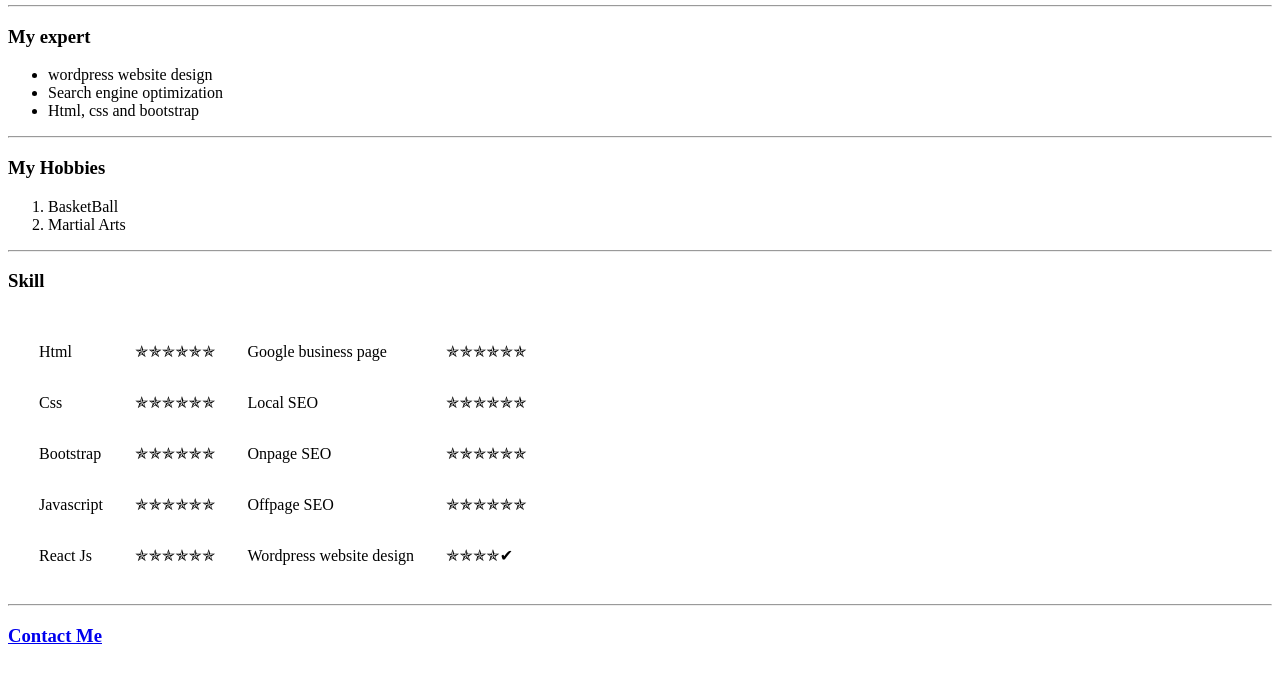
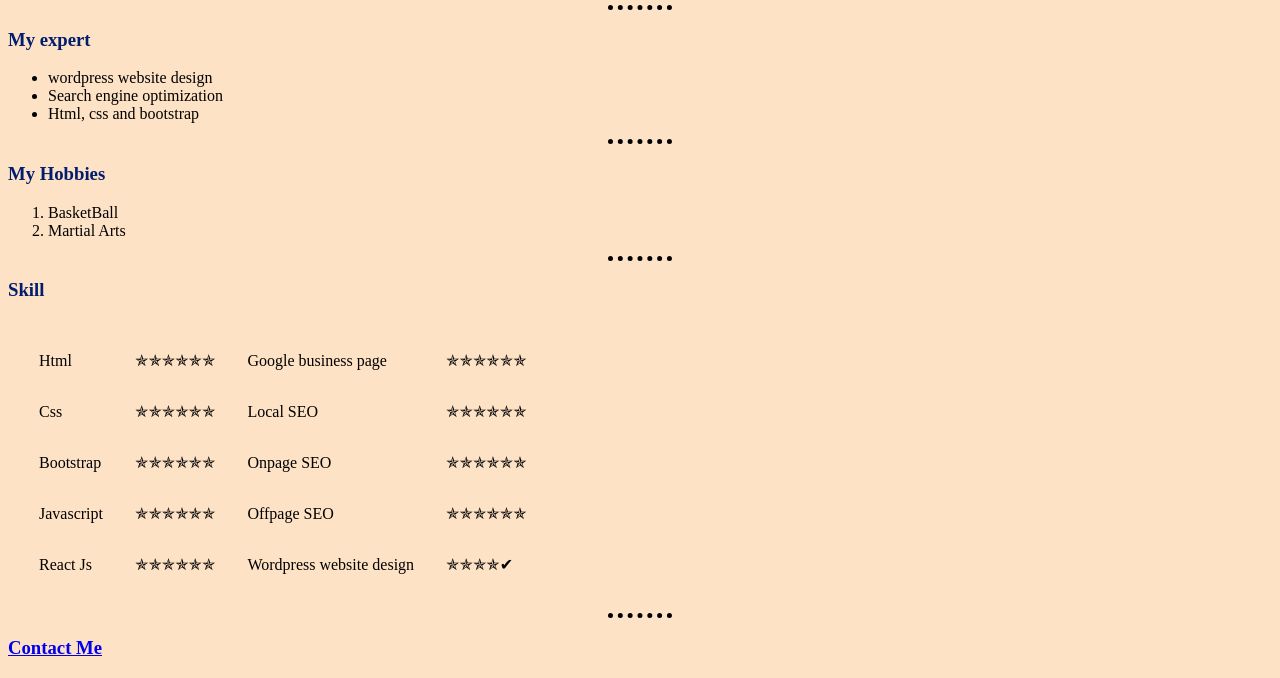
Before and after one commit to Semiteagain/Semiu-personal-website, a plain HTML site: page index.html in a window 1280 px wide. Shown: the part 167-845 px from the top of the page. Drawn offline with Linux system fonts and the light colour scheme.

Commit message:
external css

```diff
--- a/index.html
+++ b/index.html
@@ -4,6 +4,7 @@
     <meta charset="UTF-8">
     <meta http-equiv="X-UA-Compatible" content="IE=edge">
     <meta name="viewport" content="width=device-width, initial-scale=1.0">
+    <link rel="stylesheet" href="style.css">
     <title>Semiu Personal site</title>
 </head>
 <body>
--- /dev/null
+++ b/style.css
@@ -0,0 +1,22 @@
+body {
+    background-color: #FEE2C5;
+
+
+}
+
+
+hr {
+
+
+    border-style: none;
+    border-top-style: dotted;
+    width: 5%;
+    border-width: 5px;
+
+
+}
+
+
+h1, h3{
+ color: #001D6E;
+}
```
Also changed, not shown: contact.html (+1 -0 lines).
